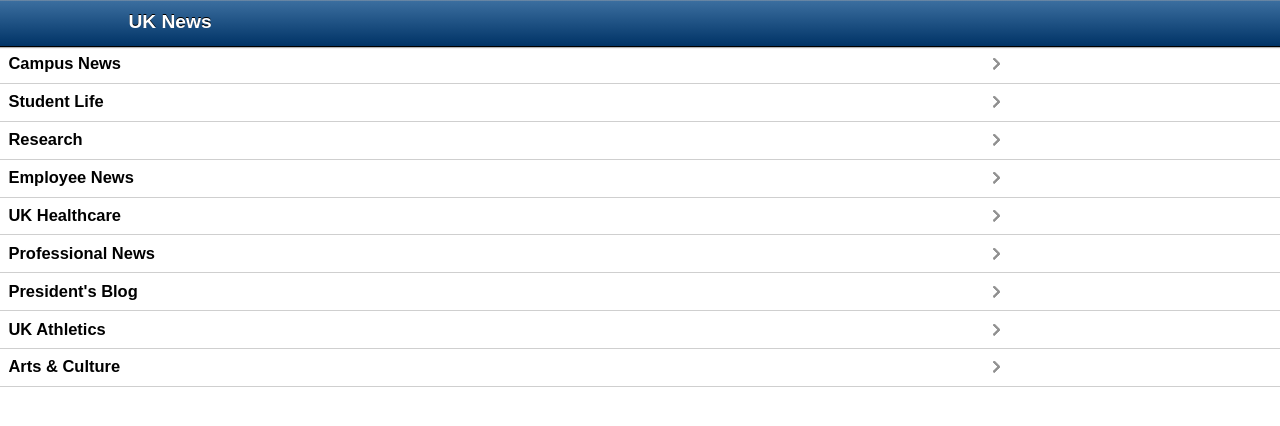
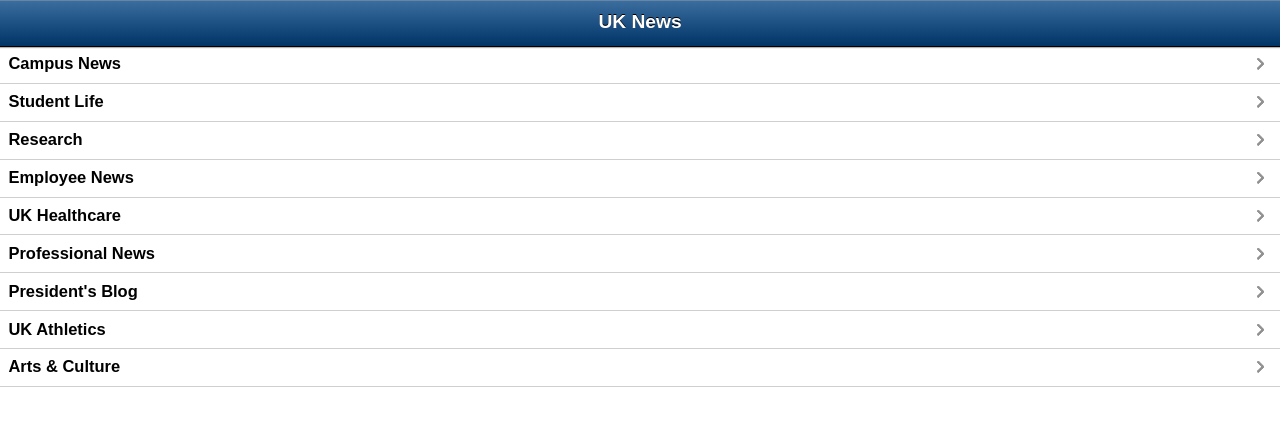
Before and after one commit to GramGibson/uk-news, a plain HTML site: page js/views/index.html in a window 1280 px wide. Drawn offline with nearby package versions, Linux system fonts and the light colour scheme; no server answers.

Commit message:
Fix CSS width issues for devices wider than 320px

```diff
--- a/js/views/index.html
+++ b/js/views/index.html
@@ -16,9 +16,7 @@
 	<script src="feeds.js"></script>
 	<script src="feed.js"></script>
 	<script src="feed_item.js"></script>
-	<script>
-		document.addEventListener('touchmove', function(e) { e.preventDefault(); }, false);
-	</script>
+	<script>document.addEventListener('touchmove', function(e) { e.preventDefault(); }, false);</script>
 	<style>
 
 	body {
@@ -87,11 +85,30 @@
 		-webkit-box-shadow: 0 1px 1px rgba(0,0,0,.3);
 	}
 
-	.header h2 {
+	.header_title {
+		width: 100%;
+		display: table-cell;
+	}
+
+	.header_title h2 {
 		margin: 0;
 		padding: .5em 0 .7em 0;
 		font: bold 1.2em sans-serif;
 		text-align: center;
+	}
+
+	.header_left {
+		display: table-cell;
+		min-width: 80px;
+		text-align: left;
+		vertical-align: top;
+	}
+
+	.header_right {
+		display: table-cell;
+		min-width: 80px;
+		text-align: right;
+		vertical-align: top;
 	}
 
 	.page {
@@ -139,14 +156,6 @@
 		background: rgba(255,255,255,.1);
 	}
 
-	.header_left {
-		display: table-cell; width: 80px; text-align: left; vertical-align: top;
-	}
-
-	.header_right {
-		display: table-cell; width: 80px; text-align: right; vertical-align: top;
-	}
-
 	.row {
 		table-layout: auto;
 		border-bottom: 1px solid #cfcfcf;
@@ -157,11 +166,12 @@
 
 	.row_cell {
 		display: table-cell;
+		width: 100%;
 	}
 
 	.row_arrow_container {
 		display: table-cell;
-		width: 2%;
+		min-width: 20px;
 		vertical-align: middle;
 	}
 
@@ -236,7 +246,7 @@
 	</div>
 </div>
 
-<div id="window" style="width: 320px;"></div>
+<div id="window"></div>
 
 </body>
 </html>
--- a/js/views/templates.js
+++ b/js/views/templates.js
@@ -1,7 +1,7 @@
 (function() {
   var template_back_button, template_page, template_stack, template_table_header, template_table_row;
   template_stack = "<div class=\"stack\" id=\"{{Id}}\"></div>";
-  template_page = "<div class=\"page\">\n	<div class=\"header\">\n		<div class=\"page_title\">\n			<div style=\"table-layout: auto;\">\n				<div class=\"header_left\"></div>\n				<div class=\"header_title\" onclick=\"javascript:location.reload()\" style=\"display: table-cell; width: 180px; text-align: center;\"><h2>{{Title}}</h2></div>\n				<div class=\"header_right\"></div>\n			</div>\n		</div>\n	</div>\n	<div class=\"wrapper\">\n		<div id=\"{{Id}}\" class=\"content scrollable vertical\">\n		</div>\n	</div>\n</div>";
+  template_page = "<div class=\"page\">\n	<div class=\"header\">\n		<div class=\"page_title\">\n			<div style=\"table-layout: auto;\">\n				<div class=\"header_left\"></div>\n				<div class=\"header_title\" onclick=\"javascript:location.reload()\"><h2>{{Title}}</h2></div>\n				<div class=\"header_right\"></div>\n			</div>\n		</div>\n	</div>\n	<div class=\"wrapper\">\n		<div id=\"{{Id}}\" class=\"content scrollable vertical\">\n		</div>\n	</div>\n</div>";
   template_table_header = "<div class=\"header_row\"><h3>{{Title}}</h3></div>	";
   template_table_row = "<div class=\"row{{#Class}} {{Class}}{{/Class}}\">\n	<div class=\"row_cell\">\n		<h3>{{Title}}</h3>\n		{{#Subtitle}}\n		<div>{{Subtitle}}</div>\n		{{/Subtitle}}\n		{{#Detail}}\n		<div {{#Class}}class=\"{{Class}}\"{{/Class}}{{^Class}}style=\"color: #999;\"{{/Class}}>{{Detail}}</div>\n		{{/Detail}}\n	</div>\n	<div class=\"row_arrow_container\">\n		<div class=\"row_arrow\"></div>\n	</div>\n</div>";
   template_back_button = "<div id=\"back_{{Id}}\" class=\"back\">back</div>";
```
Also changed, not shown: 1 other file.
